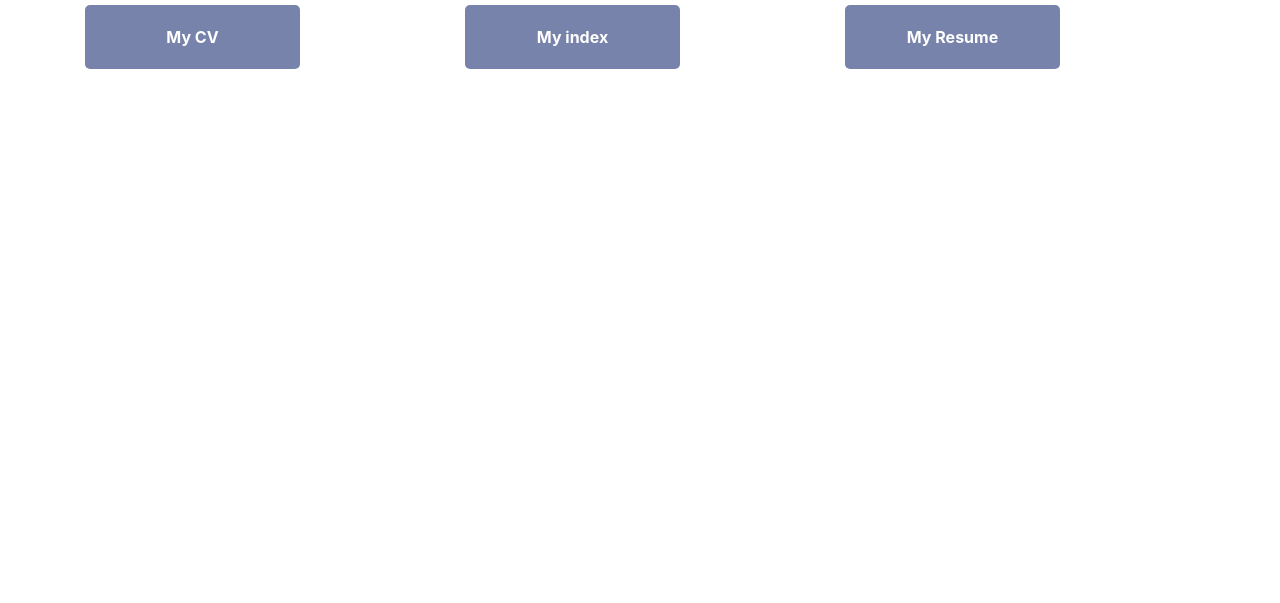
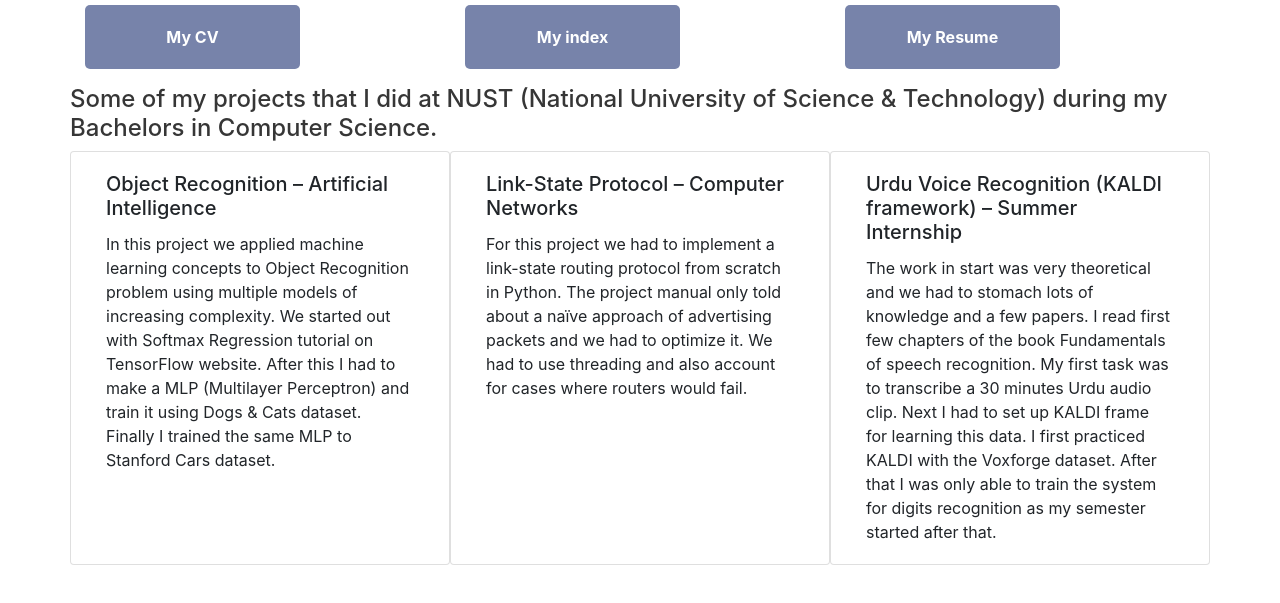
Before and after one commit to herozero777/project0, a plain HTML site: page projects.html in a window 1280 px wide. Shown: the part 51-654 px from the top of the page. Drawn offline with nearby package versions, Linux system fonts and the light colour scheme.

Commit message:
Finally completed project0

```diff
--- a/projects.html
+++ b/projects.html
@@ -28,6 +28,39 @@
       <section>
         <div class="container">
           <div class="row">
+            <h4>Some of my projects that I did at NUST (National University of
+              Science & Technology) during my Bachelors in Computer Science.</h2>
+          </div>
+          <div class="row">
+
+            <div class="card col-lg-4 col-sm-12">
+              <div class="card-body">
+                <h5 class="card-title">Object Recognition – Artificial Intelligence</h5>
+                <p class="card-text">In this project we applied machine learning concepts to Object Recognition
+                  problem using multiple models of increasing complexity. We started out with Softmax Regression
+                  tutorial on TensorFlow website. After this I had to make a MLP (Multilayer Perceptron) and
+                  train it using Dogs & Cats dataset. Finally I trained the same MLP to Stanford Cars dataset.</p>
+              </div>
+            </div>
+
+            <div class="card col-lg-4 col-sm-12">
+              <div class="card-body">
+                <h5 class="card-title">Link-State Protocol – Computer Networks</h5>
+                <p class="card-text">For this project we had to implement a link-state routing protocol from scratch in Python. The project manual
+only told about a naïve approach of advertising packets and we had to optimize it. We had to use threading and
+also account for cases where routers would fail.</p>
+              </div>
+            </div>
+
+            <div class="card col-lg-4 col-sm-12">
+              <div class="card-body">
+                <h5 class="card-title">Urdu Voice Recognition (KALDI framework) – Summer Internship</h5>
+                <p class="card-text">The work in start was very theoretical and we had to stomach lots of knowledge and a few papers. I read first
+few chapters of the book Fundamentals of speech recognition. My first task was to transcribe a 30 minutes Urdu
+audio clip. Next I had to set up KALDI frame for learning this data. I first practiced KALDI with the Voxforge
+dataset. After that I was only able to train the system for digits recognition as my semester started after that.</p>
+              </div>
+            </div>
 
           </div>
         </div>
--- a/style.scss
+++ b/style.scss
@@ -13,6 +13,16 @@ $nth_color:#bdcbf9;
   }
 }
 
+section {
+  h4 {
+    color: #363636;
+  }
+}
+
+span {
+  color: #A0A0A0;
+}
+// Example of Nesting
 table {
     border-collapse: collapse;
     border: 2px solid black;
@@ -52,8 +62,20 @@ $btn-bkcol-hov: #8793BA;
     text-decoration: none;
 }
 
+// Example of Ingeritence
+%style-lists {
+  letter-spacing: 3px;
+  text-shadow: 1px 1px 1px #555;
+  font-family: "Times New Roman", Times, serif;
+}
+.bio-notes {
+  @extend %style-lists;
+
+}
 .specialization {
-  color:#4fa586
+  @extend %style-lists;
+  color:#4fa586;
+  text-shadow: 1px 1px 5px #629e62;
 }
 
 /* Specific to resume.html */
```
Also changed, not shown: index.html (+5 -3 lines), style.css, 1 other file.
